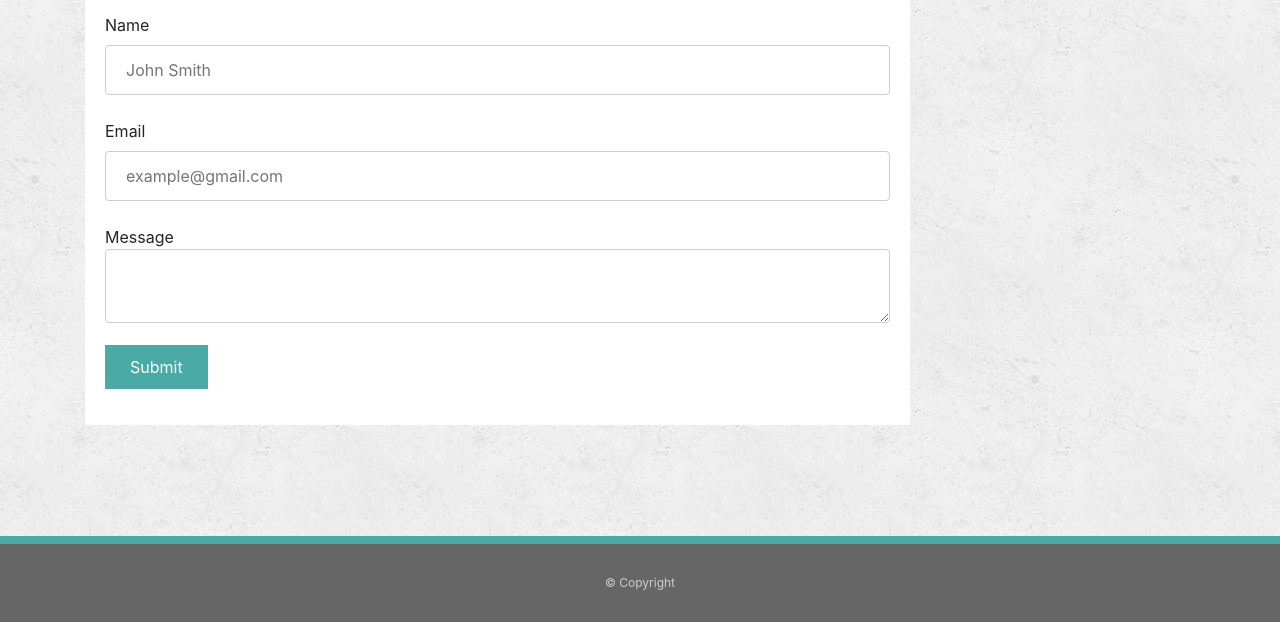
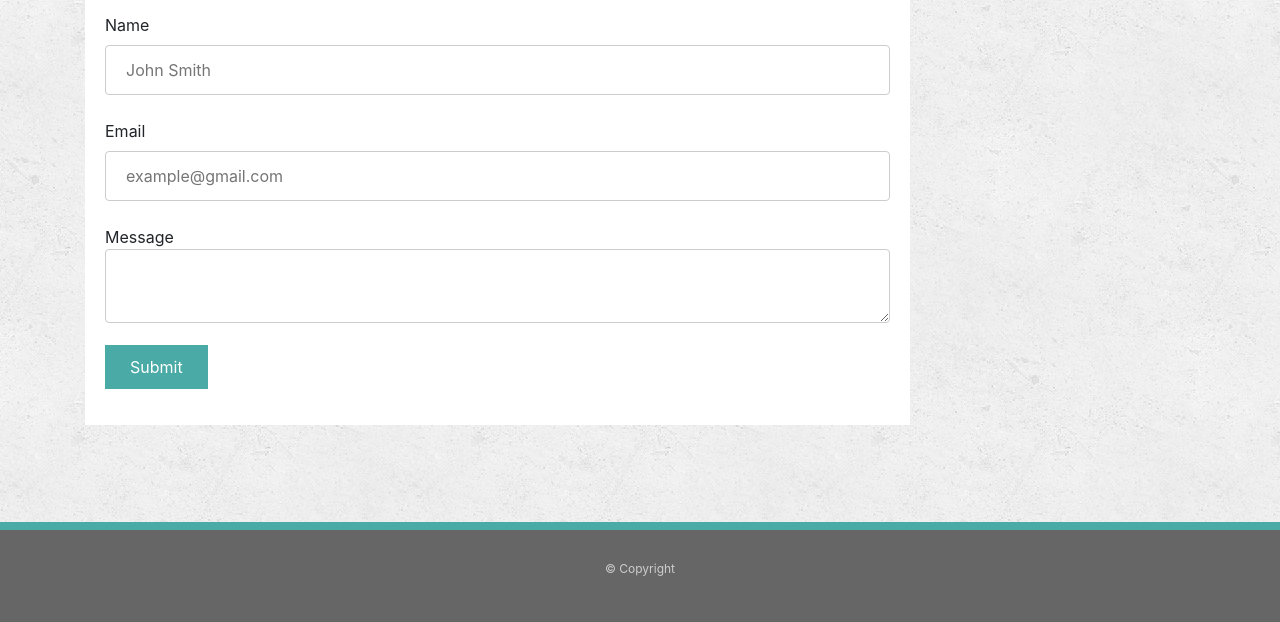
Before and after one commit to 200013546/Bootstrap-Portfolio, a plain HTML site: page contact.html in a window 1280 px wide. Shown: the part 178-800 px from the top of the page. Drawn offline with nearby package versions, Linux system fonts and the light colour scheme.

Commit message:
added push class

```diff
--- a/assets/css/style.css
+++ b/assets/css/style.css
@@ -72,3 +72,8 @@
         border-radius: 4px;
         box-sizing: border-box;
     }
+
+    footer,
+    .push {
+    height: 100px;
+}
--- a/contact.html
+++ b/contact.html
@@ -42,7 +42,6 @@
           </div>
         </div>
         </div>
-
         <div class="container">
             <div class="row">
               <div class="col-md-9">
@@ -58,6 +57,12 @@
                         <br><textarea name="message"></textarea></p>
                         <p><input name="Submit" type="submit" class="submit"/></p>
                     </form>
+                  </div>
+                </div>
+                <div class="push"></div>
+              </div>
+            </div>
+          </div>
        <footer>
         <div class="container">
           &copy; Copyright
```
Also changed, not shown: index.html (+1 -0 lines), portfolio.html (+1 -0 lines). Lines whose indentation alone changed are shown as unchanged.
